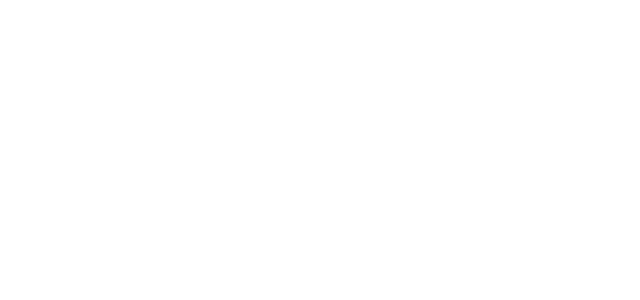
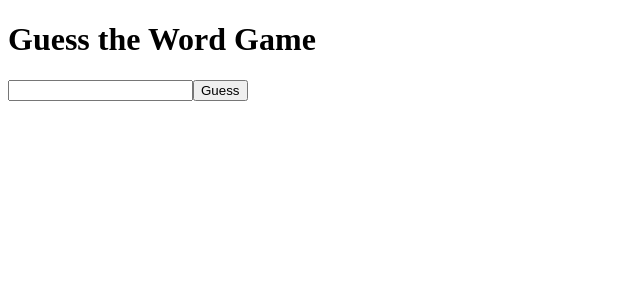
Before and after one commit to jorgeluis-ardila/guess-the-word, a React (Vite) app: page / in a window 1280 px wide. Shown: the top 300 px of the page, without its empty margins (0-640 px from the left). Built offline with nearby package versions, Linux system fonts and the light colour scheme; the HTML template or start-up script is replaced by a standard one.

Commit message:
Update App.tsx

```diff
--- a/src/App.tsx
+++ b/src/App.tsx
@@ -1,5 +1,27 @@
+import { useState } from 'react';
+
 function App() {
-  return <></>;
+  const [word /* , setWord */] = useState('');
+  const [guess, setGuess] = useState('');
+  const [message, setMessage] = useState('');
+
+  const handleGuess = () => {
+    // Logic to check if the guess is correct
+    if (guess === word) {
+      setMessage('Congratulations! You guessed the word correctly!');
+    } else {
+      setMessage('Oops! That was not the correct word. Try again!');
+    }
+  };
+
+  return (
+    <div>
+      <h1>Guess the Word Game</h1>
+      <input type="text" value={guess} onChange={e => setGuess(e.target.value)} />
+      <button onClick={handleGuess}>Guess</button>
+      <p>{message}</p>
+    </div>
+  );
 }
 
 export default App;
```
